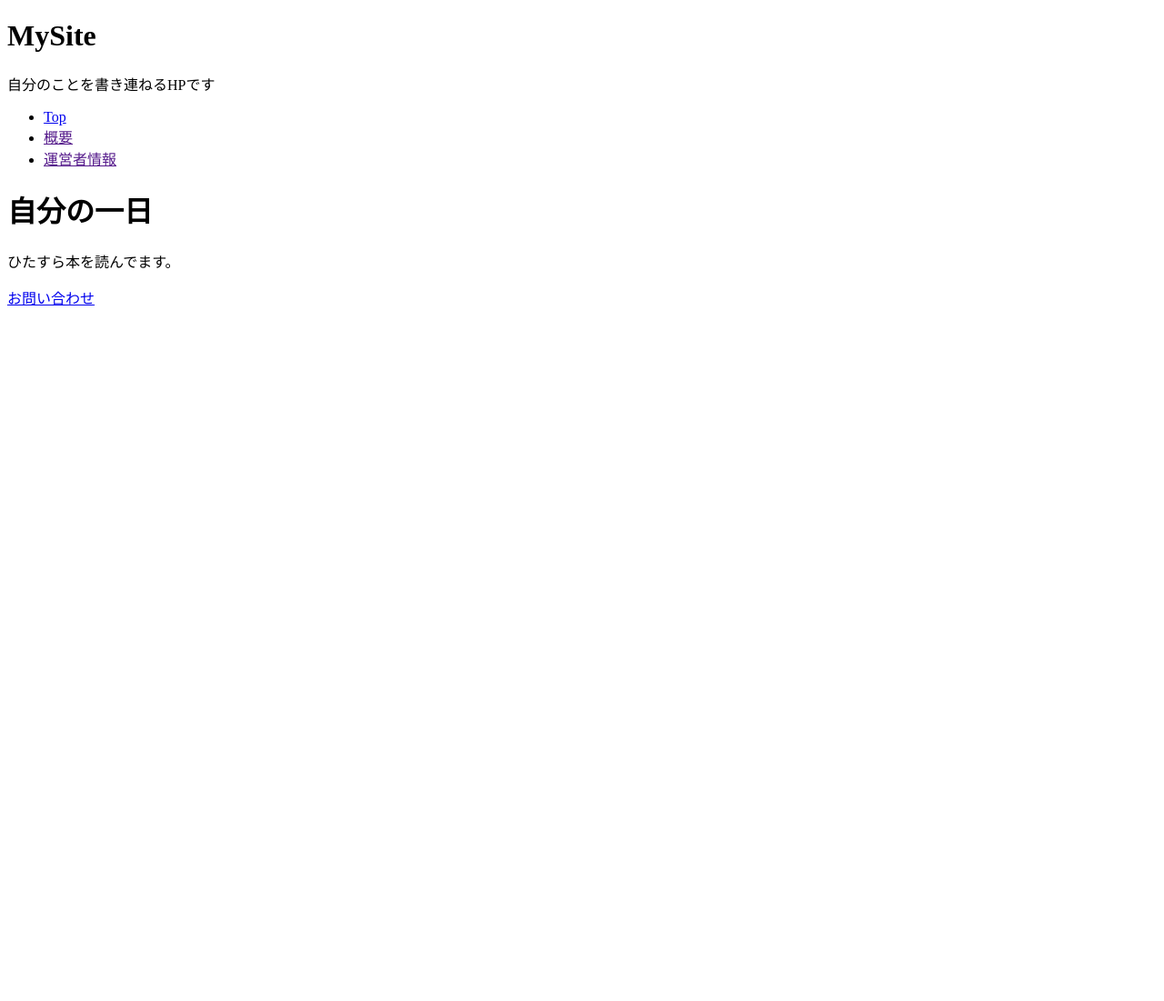
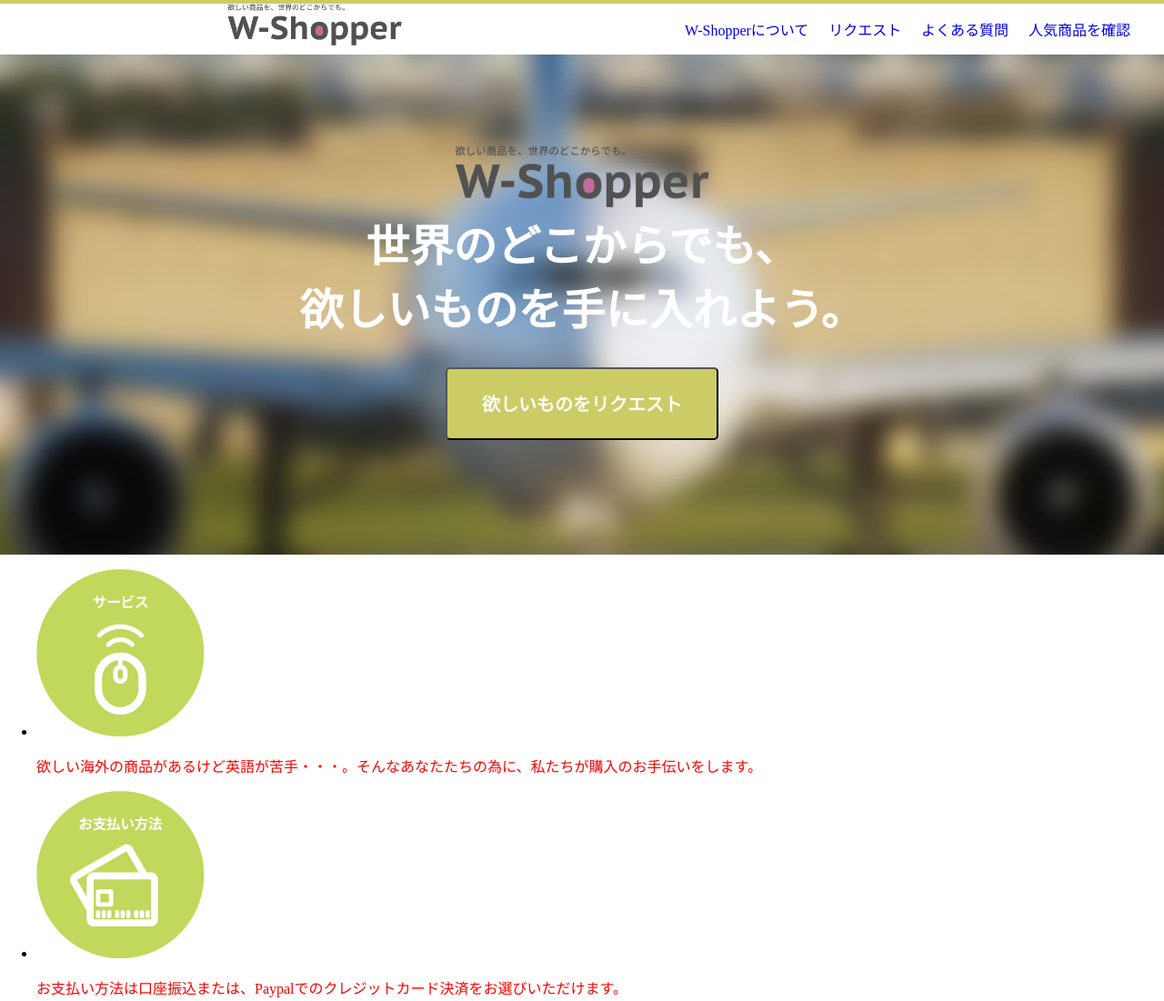
Before and after one commit to daikiskb/kkkk, a plain HTML site: page index.html in a window 1280 px wide. Shown: the top 1101 px of the page at 91% size. Before the commit the page ends 800 px from the top, so only its background shows below. Drawn offline with Linux system fonts and the light colour scheme; files whose address does not match are found by name.

Commit message:
11月2日　HP模写　作成　30%完成

```diff
--- /dev/null
+++ b/css/style.css
@@ -0,0 +1,75 @@
+p{color: red}
+
+body{
+  margin:0;
+  padding:0;
+}
+
+.header{
+  border-top: solid 4px #CCCC66;
+}
+
+.header-logo{
+  width:15%;
+  height:20%;
+  margin:0px 300px 0px 250px;
+
+}
+
+.header-logo img{
+  width: 100%
+
+}
+
+.navi{
+  width: 40%;
+  list-style: none;
+  padding:0;
+  display:flex;
+  flex-wrap:wrap;
+  justify-content: space-around;
+
+}
+
+.navi li a{
+    text-decoration: none;
+}
+
+header{
+  display:flex;
+}
+
+.background-image{
+  background-image: url("C:/Users/sd122/Desktop/Work/ウェビーズ/photo/eye_bg.png");
+  height: 450px;
+  width: 100%;
+  background-size: cover;
+  text-align: center;
+  padding-top :100px;
+}
+
+.background-image button{
+  color:white;
+  font-size: 20px;
+  font-weight: 900;
+  background-color:#CCCC66;
+  width:300px;
+  height: 80px;
+  border-radius:5px;
+  text-shadow: 5px;
+}
+
+div.background-image img{
+  height: 15%;
+}
+
+div.background-image h1{
+  color:white;
+  font-size:300%;
+
+}
+
+
+.background-image h1{
+  margin-top: 0;
+}
--- a/index.html
+++ b/index.html
@@ -2,26 +2,43 @@
 <html lang="ja">
     <head>
       <meta charset="UTF-8">
-      <title>Mysite</title>
-      <meta name="description" content="自己紹介"
+      <link rel="stylesheet" href="css/style.css">
+      <title>W-Shopper | 海外ショッピング代行サービス</title>
+      <meta name="description" content="欲しい商品を世界のどこからでも"
     </head>
 
     <body>
-      <header>
-        <h1>MySite</h1>
-        <p>自分のことを書き連ねるHPです</p>
-        <nav>
-          <ul>
-            <li><a href="idex.html">Top</a></li>
-            <li><a href="">概要</a></li>
-            <li><a href="">運営者情報</a></li>
+      <header class="header">
+        <div class="header-logo">
+      <a href="index.html"><img src="photo/w_logo_l.png" alt="W-Shopper"></a>
+      </div>
+          <ul class="navi">
+            <li><a href="index.html">W-Shopperについて</a></li>
+            <li><a href="index.html">リクエスト</a></li>
+            <li><a href="index.html">よくある質問</a></li>
+            <li><a href="index.html">人気商品を確認</a></li>
           </ul>
-        </nav>
       </header>
-      <h1>自分の一日</h1>
-      <p>ひたすら本を読んでます。</p>
+      <div class="background-image">
+        <a href="index.html"><img src="photo/w_logo_l.png" alt="W-shopper"></a>
+        <h1>世界のどこからでも、<br>
+          欲しいものを手に入れよう。</h1>
+          <button href="index.html">欲しいものをリクエスト</button>
+        </div>
+          <nav>
+            <ul>
+              <li><a href="index.html"><img src="photo/service_off.png" alt="サービス"> </a></li>
+              <p>欲しい海外の商品があるけど英語が苦手・・・。そんなあなたたちの為に、私たちが購入のお手伝いをします。</p>
+              <li><a href="index.html"><img src="photo/payment_off.png" alt="お支払い方法"></a></li>
+              <p>お支払い方法は口座振込または、Paypalでのクレジットカード決済をお選びいただけます。</p>
+              <li><a href="index.html"><img src="photo/charge_off.png" alt="手数料"></a></li>
+              <p>商品にかかる費用とは別に、10%の手数料を頂いております。 また、手数料の最低金額は1000円になります。</p>
+
+      </body>
+      <h1></h1>
+      <p></p>
       <footer>
-        <a href="contact.html">お問い合わせ</a>
+
        </fotter>
     </body>
   </html>
```
Also changed, not shown: photo/charge_off.png (added), photo/eye_bg.png (added), photo/footer_bg.png (added), photo/paper_bg.jpg (added), photo/payment_off.png (added), photo/service_off.png (added), photo/w_logo_l.png (added).
